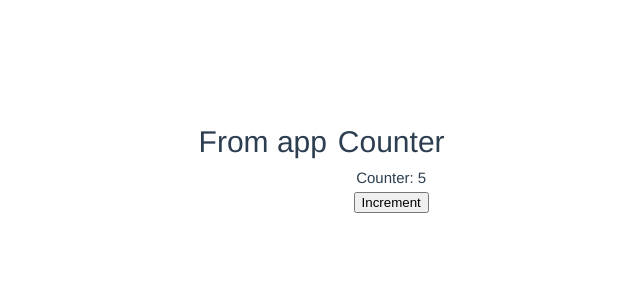
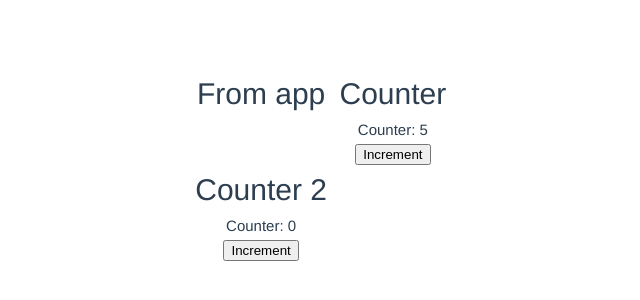
Before and after one commit to panditamey/vue_task1, a Vue app: page / in a window 1280 px wide. Shown: the part 264-564 px from the top of the page, without its empty margins (313-953 px from the left). Built offline with nearby package versions, Linux system fonts and the light colour scheme; the HTML template or start-up script is replaced by a standard one.

Commit message:
Counter 2 Added

```diff
--- a/src/App.vue
+++ b/src/App.vue
@@ -1,15 +1,18 @@
 <template>
   <h1>From app</h1>
   <MyCounter />
+  <MyCounter2 />
 </template>
 
 <script>
 import MyCounter from './components/MyCounter.vue';
+import MyCounter2 from './components/MyCounter2.vue';
 
 export default {
   name: 'App',
   components: {
-    MyCounter // Updated to match the new component name
+    MyCounter,
+    MyCounter2 // Updated to match the new component name
   }
 }
 </script>
--- a/src/components/MyCounter2.vue
+++ b/src/components/MyCounter2.vue
@@ -2,7 +2,7 @@
     <div>
       <h1>Counter 2</h1>
       <p>Counter: {{ count }}</p>
-      <button @click="start">Increment</button>
+      <button @click="increment">Increment</button>
     </div>
 </template>
 
```
